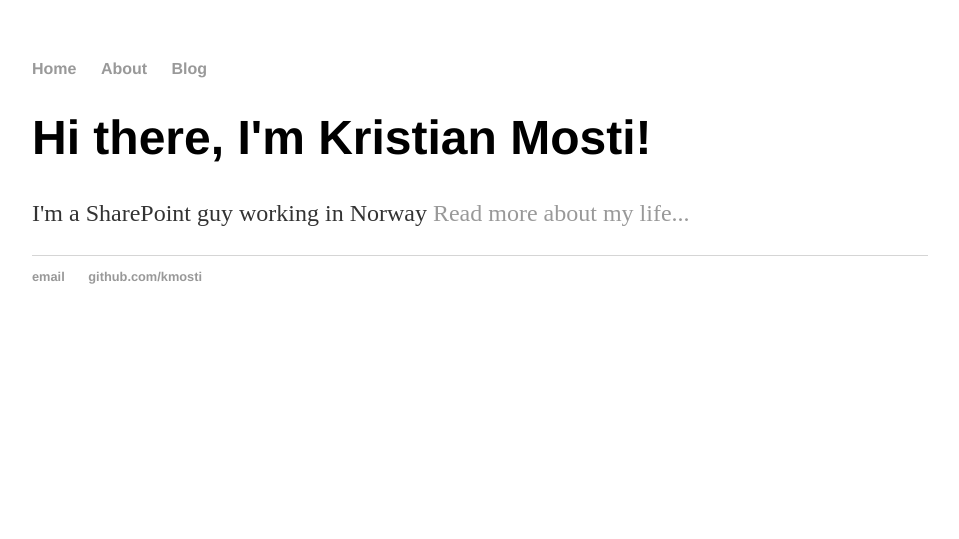
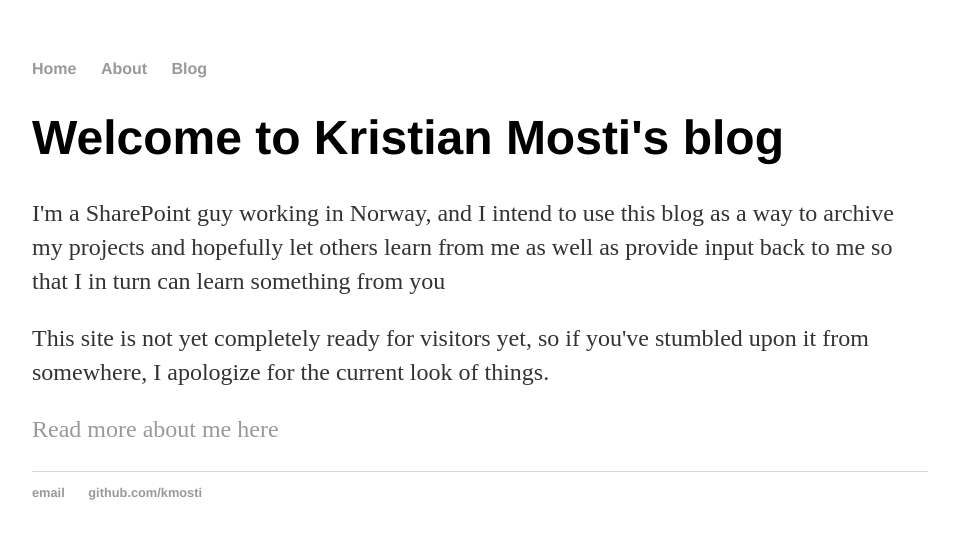
Before and after one commit to kmosti/kmosti.github.io, a Jekyll site: the page built from index.html, in a window 1280 px wide. Shown: the top 539 px of the page, without its empty margins (160-1119 px from the left). Built offline with Jekyll 4.4.1, drawn with Linux system fonts in a browser that asks for light colours.

Commit message:
updated default page

```diff
--- a/index.html
+++ b/index.html
@@ -3,6 +3,8 @@ layout: default
 title: Kristian Mosti, SharePoint Zealot
 ---
 <div class="blurb">
-	<h1>Hi there, I'm Kristian Mosti!</h1>
-	<p>I'm a SharePoint guy working in Norway <a href="/about">Read more about my life...</a></p>
+	<h1>Welcome to Kristian Mosti's blog</h1>
+	<p>I'm a SharePoint guy working in Norway, and I intend to use this blog as a way to archive my projects and hopefully let others learn from me as well as provide input back to me so that I in turn can learn something from you</p>
+	<p>This site is not yet completely ready for visitors yet, so if you've stumbled upon it from somewhere, I apologize for the current look of things.</p>
+	<p><a href="/about">Read more about me here</a></p>
 </div><!-- /.blurb -->
```
